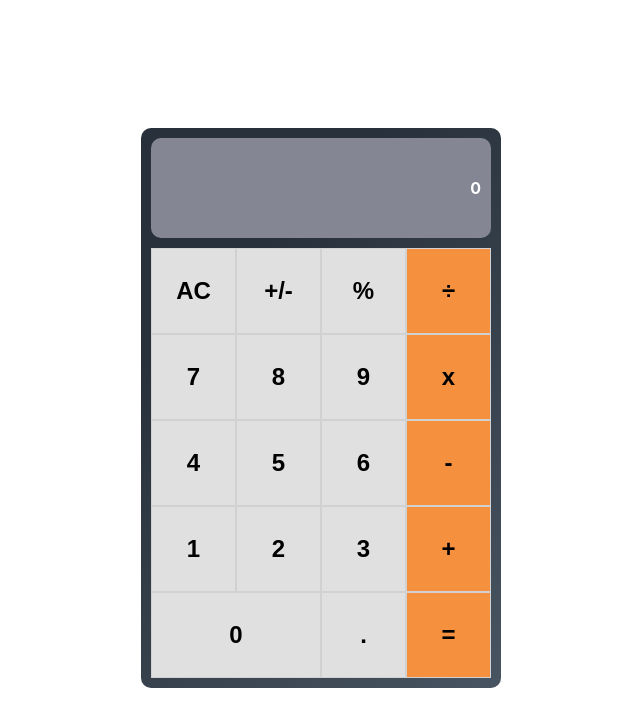
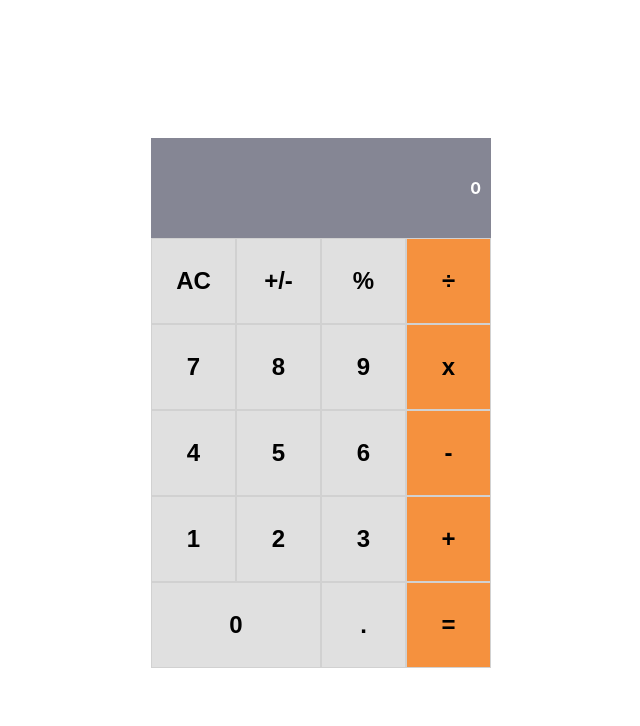
Before and after one commit to mrcbq/math-magicians, a React (Create React App) app: page / in a window 1280 px wide. Shown: the top 726 px of the page, without its empty margins (319-959 px from the left). Built offline with nearby package versions, Linux system fonts and the light colour scheme.

Commit message:
Improve styles to better similarity with the wireframe

```diff
--- a/src/components/Screen.css
+++ b/src/components/Screen.css
@@ -1,10 +1,12 @@
 .screen {
   height: 100px;
   width: 100%;
-  margin-bottom: 10px;
+
+  /* margin-bottom: 10px; */
   padding: 0 10px;
   background-color: #858694;
-  border-radius: 10px;
+
+  /* border-radius: 10px; */
   display: flex;
   align-items: center;
   justify-content: flex-end;
--- a/src/components/Wrapper.css
+++ b/src/components/Wrapper.css
@@ -3,7 +3,10 @@
   width: 340px;
   height: 540px;
   padding: 10px;
-  border-radius: 10px;
-  background-color: #485461;
-  background-image: linear-gradient(315deg, #485461 0%, #28313b 74%);
+
+  /* border-radius: 10px; */
+
+  /* background-color: #485461; */
+
+  /* background-image: linear-gradient(315deg, #485461 0%, #28313b 74%); */
 }
```
